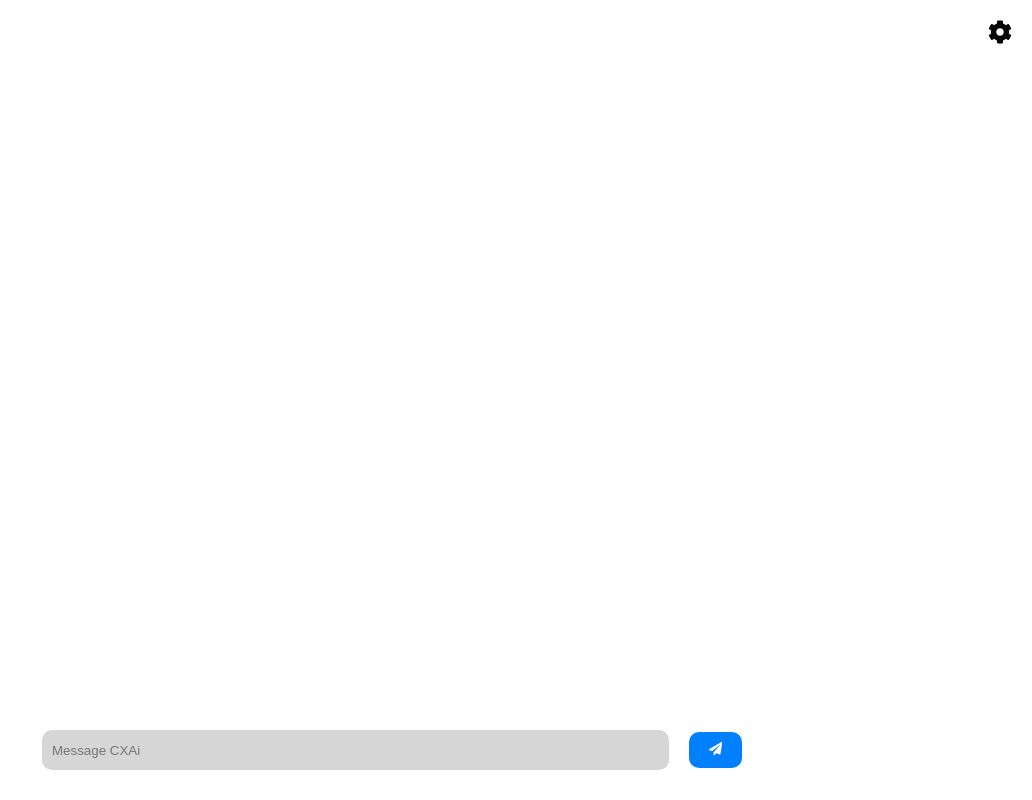
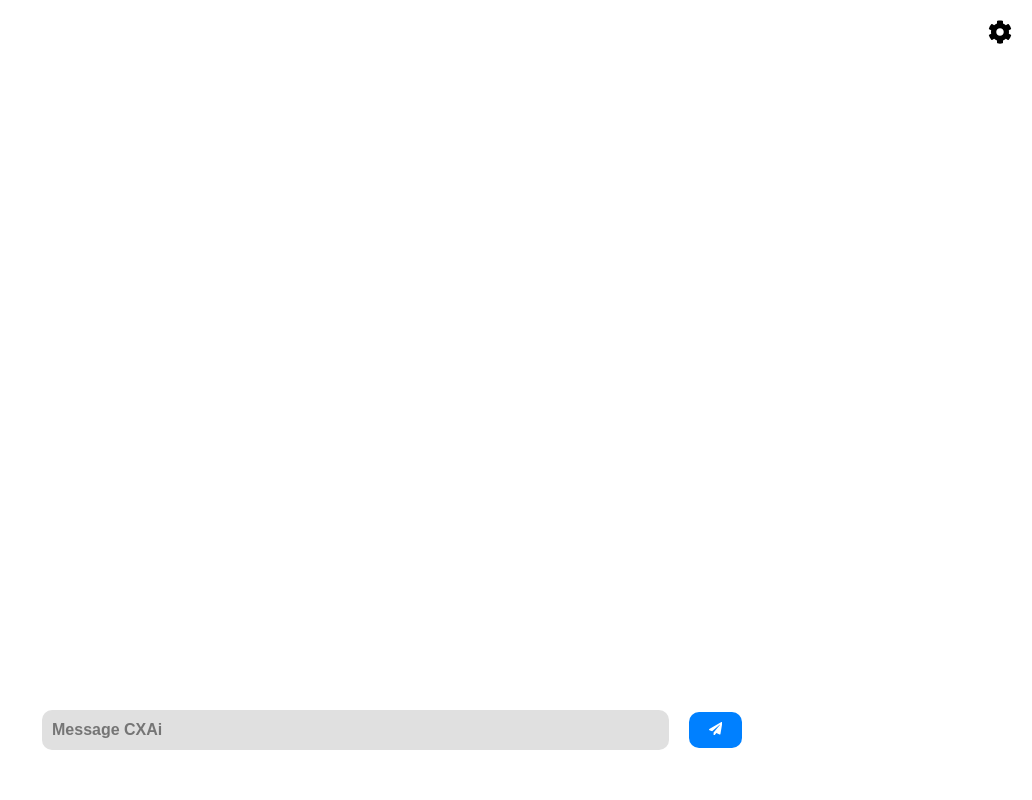
Before and after one commit to eflaatten/cxai, a React (Create React App) app: page / in a window 1280 px wide. Shown: the whole page, without its empty margins (248-1280 px from the left). Built offline with nearby package versions, Linux system fonts and the light colour scheme.

Commit message:
made some changes

```diff
--- a/public/index.html
+++ b/public/index.html
@@ -2,7 +2,7 @@
 <html lang="en">
   <head>
     <meta charset="utf-8" />
-    <link rel="icon" href="./CXAi_logo.png" />
+    <link rel="icon" href="./Screenshot at Sep 01 23-20-28.png" />
     <meta name="viewport" content="width=device-width, initial-scale=1" />
     <meta name="theme-color" content="#000000" />
     <meta
--- a/src/App.css
+++ b/src/App.css
@@ -18,7 +18,7 @@ body {
   display: flex;
   flex-direction: column;
   justify-content: flex-end;
-  padding: 20px;
+  padding: 40px;
   width: 100%;
   max-width: 900px;
   margin: 0 auto;
@@ -46,28 +46,34 @@ body {
   width: fit-content;
 }
 
+.chat-messages {
+  display: flex;
+  flex-direction: column;
+  height: 100%;
+}
+
 .chat-message.sent {
-  align-self: flex-end;
-  margin-right: -10%;
+  align-self: flex-start;
+  margin-right: 0%;
   max-width: 60%;
   width: fit-content;
   text-align: left;
-  padding: 1px 10px; /* Adjusted padding */
-  margin-top: 5px; /* Adjusted margin */
-  margin-bottom: 5px; /* Adjusted margin */
+  padding: 1px 10px;
+  margin-top: 5px;
+  margin-bottom: 5px;
 }
 
 .chat-message.received {
   text-align: left;
   align-self: flex-start;
-  margin-left: -30%;
+  margin-left: -12%;
   margin-top: 70px;
   margin-bottom: 200px;
   width: fit-content;
   max-width: 800px;
-  background-color: #d6d6d6;
+  background-color: #eeeeee;
   color: black;
-  padding: 1px 10px; /* Adjusted padding */
+  padding: 1px 10px;
 }
 
 .chat-message-send {
@@ -79,9 +85,11 @@ body {
 }
 
 .chat-box {
-  background-color: #d6d6d6;
+  background-color: #e0e0e0;
   color: #000000;
   border-radius: 10px;
+  font-weight: bold;
+  font-size: 16px;
   border: none;
   padding: 10px;
   flex: 1;
@@ -90,6 +98,8 @@ body {
   height: 20px;
   margin-bottom: 10px;
   outline: none;
+  display: flex;
+  flex-direction: column-reverse;
 }
 
 
@@ -119,7 +129,7 @@ body {
   background-color: rgb(224, 224, 224);
   border: 1px solid #ccc;
   padding: 10px;
-  border-radius: 5px;
+  border-radius: 15px;
   box-shadow: 0 2px 10px rgba(0, 0, 0, 0.1);
   width: 170px;
   height: auto;
@@ -249,11 +259,11 @@ body.dark-mode {
   }
 
   .chat-message.sent {
-    margin-right: -30%;
+    margin-right: -10%;
   }
 
   .chat-message.received {
-    margin-left: -40%;
+    margin-left: -20%;
   }
 }
 
--- a/src/components/Chat.js
+++ b/src/components/Chat.js
@@ -33,7 +33,7 @@ function Chat({ darkTheme, senderMessage, handleSenderMessageChange, handleSendM
 
 
   return (
-    <div className='chat-container'>
+    <div className={`chat-container ${darkTheme ? 'dark-mode': ''}`}>
       <div className='chat-messages'>
         {chatMessages.map((message, index) => (
           <div
```
Also changed, not shown: public/CXAi_logo.png (deleted), public/Screenshot at Sep 01 23-20-28.png (added).
